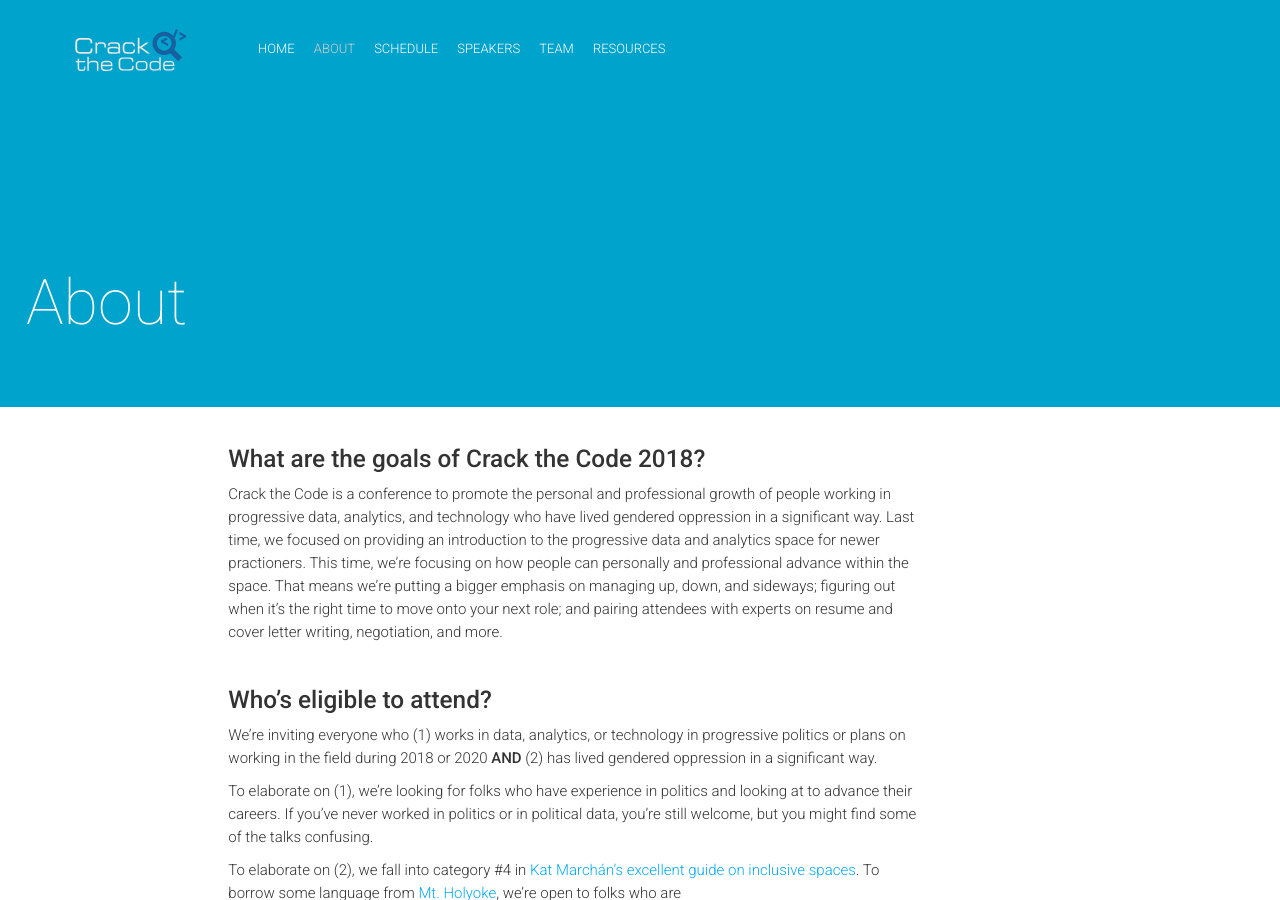
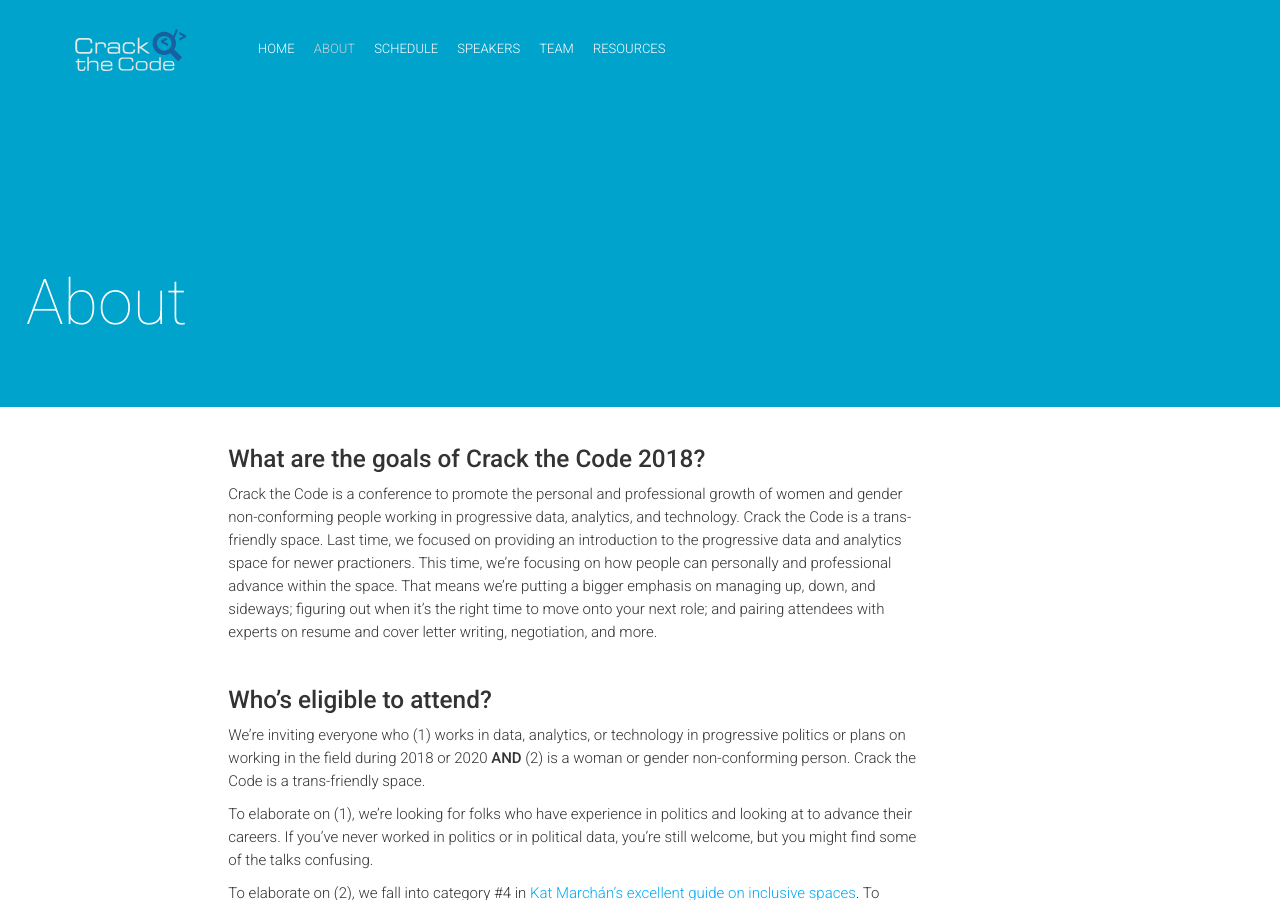
Before and after one commit to anniejw6/crackthecode_site, a Jekyll site: the page built from about.md, in a window 1280 px wide and 900 px high. Built offline with Jekyll 4.4.1, drawn with Linux system fonts in a browser that asks for light colours; nearby versions of some CDN libraries; comment, search, counter and statistics services are not loaded.

```diff
--- a/_config.yml
+++ b/_config.yml
@@ -13,9 +13,9 @@ exclude: ['/automation/', 'README.md', 'LICENSE.txt', 'CNAME']
 title: "Crack the Code"
 email: "questions@crackthecode.io"
 description: >
-  A conference to promote the personal and professional growth of
-  people working in progressive data, analytics, and technology
-  who have lived gendered oppression in a significant way
+  Crack the Code is a conference to promote the personal and professional growth of
+  women and gender non-conforming people working in progressive data, analytics,
+  and technology. Crack the Code is a trans-friendly space.
 baseurl: ""
 url: "https://crackthecode.io"
 permalink: "/blog/:title"
@@ -28,8 +28,8 @@ organizerName: "Crack the Code 2018"
 organizerAlternateName: "Crack the Code 2018"
 organizerDescription: >
   A conference to promote the personal and professional growth of
-  people working in progressive data, analytics, and technology
-  who have lived gendered oppression in a significant way
+  women and gender non-conforming people working in progressive data, analytics,
+  and technology
 organizerEmail: "questions@crackthecode.io"
 # organizerLogo: "/img/seo/organizer-logo.png"
 # organizerLink: "http://lviv.gdg.org.ua/"
@@ -75,8 +75,8 @@ heroButtons:
 # About Block
 aboutTitle: "About Crack the Code"
 aboutBlock:
- - {title: "Conference", image: "conference.jpg", text: "The second annual conference for people who work in data, analytics, and technology in the progressive space and have lived gendered oppression in a significant way" }
- - {title: "Workshops", image: "workshop.jpg", text: "Half-day of workshops on technical and non-technical topics related personal and professional growth" }
+ - {title: "Conference", image: "conference.jpg", text: "The second annual conference for women and gender non-conforming people who work in data, analytics, and technology in the progressive space. Crack the Code is a trans-friendly space." }
+ - {title: "Workshops", image: "workshop.jpg", text: "Half-day of workshops on technical and non-technical topics related personal and professional growth." }
  - {title: "Community", image: "community.jpg", text: "Meet other awesome folks working in the field! Get advice from leaders in the field, and share your knowledge with others." }
 
 # Statistic Block
--- a/about.md
+++ b/about.md
@@ -8,14 +8,13 @@ permalink: /about/
 ###### **What are the goals of Crack the Code 2018?**
 
 Crack the Code is a conference to promote the personal and professional
-growth of people working in progressive data, analytics, and technology who have lived gendered oppression in a significant way. Last time, we focused on
-providing an introduction to the progressive data and analytics space for newer practioners. This time, we're focusing on how people can personally and professional advance within the space. That means we're putting a bigger emphasis on managing up, down, and sideways; figuring out when it's the right time to move onto your next role; and pairing attendees with experts on resume and cover letter writing, negotiation, and more.
+growth of women and gender non-conforming people working in progressive data, analytics, and technology. Crack the Code is a trans-friendly space. Last time, we focused on providing an introduction to the progressive data and analytics space for newer practioners. This time, we're focusing on how people can personally and professional advance within the space. That means we're putting a bigger emphasis on managing up, down, and sideways; figuring out when it's the right time to move onto your next role; and pairing attendees with experts on resume and cover letter writing, negotiation, and more.
 
 <br/>
 
 ###### **Who's eligible to attend?**
 
-We're inviting everyone who (1) works in data, analytics, or technology in progressive politics or plans on working in the field during 2018 or 2020 **AND** (2) has lived gendered oppression in a significant way.
+We're inviting everyone who (1) works in data, analytics, or technology in progressive politics or plans on working in the field during 2018 or 2020 **AND** (2) is a woman or gender non-conforming person. Crack the Code is a trans-friendly space.
 
 To elaborate on (1), we're looking for folks who have experience in politics and looking at to advance their careers. If you've never worked in politics or in political data, you're still welcome, but you might find some of the talks confusing.
 
```
Also changed, not shown: _posts/2018-02-01-call-for-speakers.md (+1 -1 lines).
